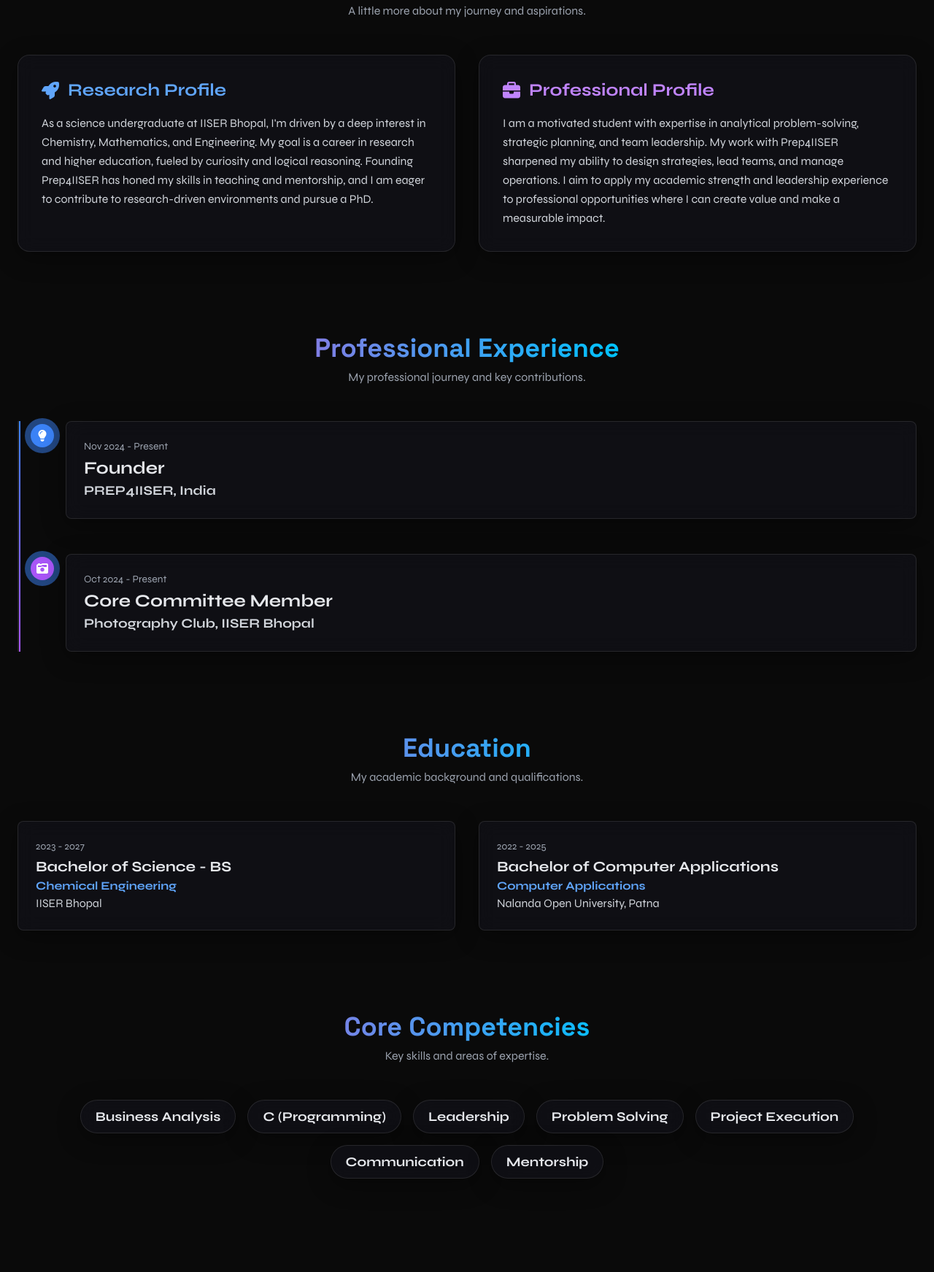
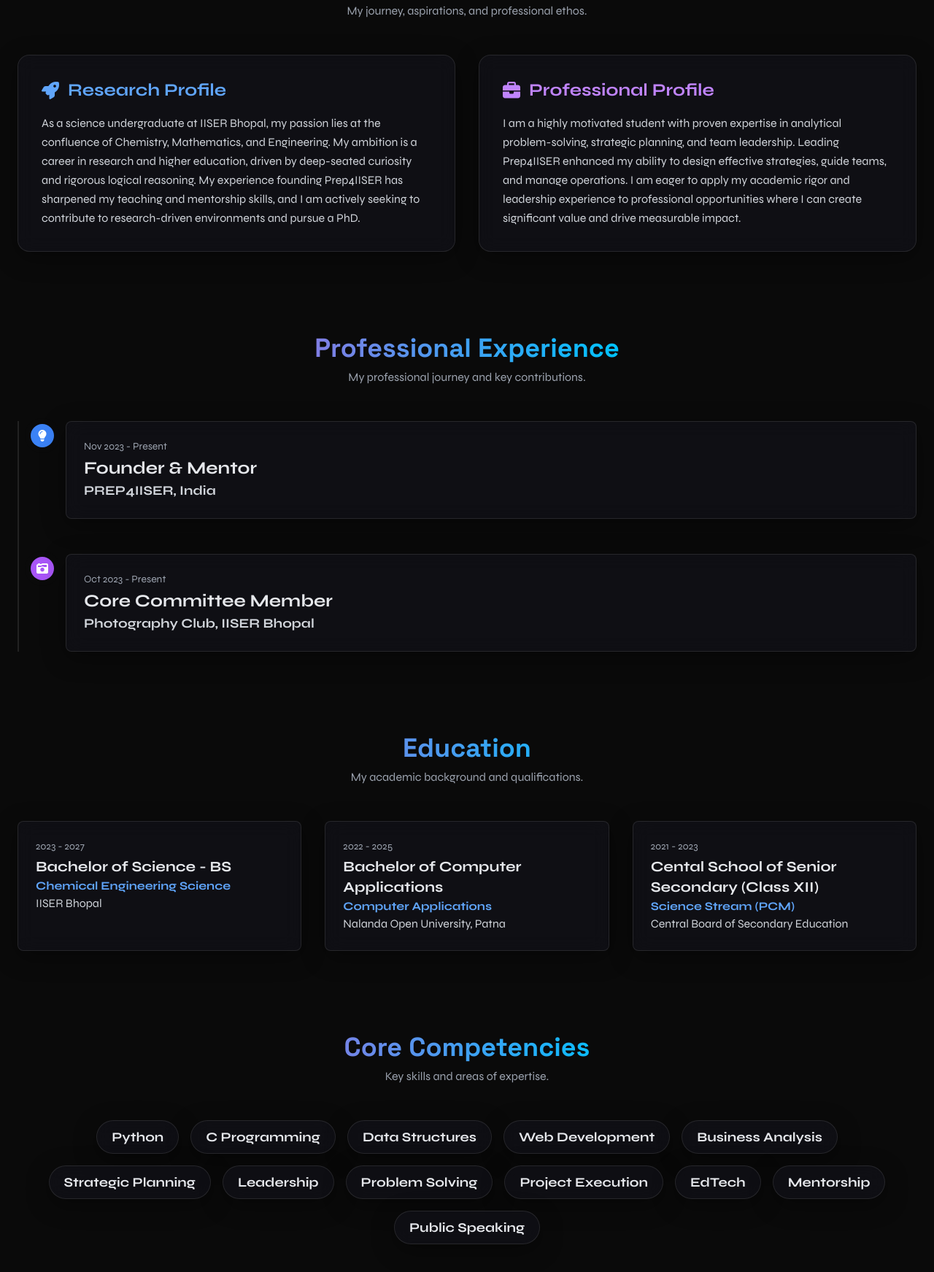
Before and after one commit to akshayiiserb/Portfolio, a plain HTML site: page index.html in a window 1280 px wide. Shown: the part 967-2710 px from the top of the page at 73% size. Drawn offline with nearby package versions, Linux system fonts and the light colour scheme.

Commit message:
Update index.html

```diff
--- a/index.html
+++ b/index.html
@@ -1,13 +1,3 @@
-<!DOCTYPE html>
-<html lang="en" >
-<head>
-  <meta charset="UTF-8">
-  <title>Untitled</title>
-
-
-</head>
-<body>
-<!-- partial:index.partial.html -->
 <!DOCTYPE html>
 <html lang="en" class="scroll-smooth">
 
@@ -133,6 +123,7 @@
             z-index: -1;
             opacity: 0;
             transition: opacity 0.4s ease;
+            filter: blur(5px);
         }
         .glowing-card:hover {
             transform: translateY(-5px);
@@ -171,11 +162,9 @@
         /* Interactive blob */
         #blob {
             background: linear-gradient(to right, var(--accent-blue), var(--accent-purple));
-            height: 250px;
-            width: 250px;
+            height: 250px; width: 250px;
             position: fixed;
-            left: 50%;
-            top: 50%;
+            left: 50%; top: 50%;
             transform: translate(-50%, -50%);
             border-radius: 50%;
             animation: rotate-blob 20s infinite;
@@ -188,6 +177,32 @@
             to { transform: translate(-50%, -50%) rotate(360deg); }
         }
 
+        /* Improved Skill Tag Hover Effect */
+        .skill-tag {
+            position: relative;
+            transition: transform 0.3s ease, color 0.3s ease;
+        }
+        .skill-tag:hover {
+            transform: translateY(-3px);
+            color: #fff;
+        }
+        .skill-tag::before {
+            content: '';
+            position: absolute;
+            top: 0; left: 0; right: 0; bottom: 0;
+            border-radius: 9999px;
+            border: 2px solid transparent;
+            background: linear-gradient(90deg, var(--accent-blue), var(--accent-purple)) border-box;
+            -webkit-mask: linear-gradient(#fff 0 0) padding-box, linear-gradient(#fff 0 0);
+            -webkit-mask-composite: destination-out;
+            mask-composite: exclude;
+            opacity: 0;
+            transition: opacity 0.3s ease-in-out;
+        }
+        .skill-tag:hover::before {
+            opacity: 1;
+        }
+
     </style>
 </head>
 
@@ -195,7 +210,6 @@
     <div id="blob"></div>
     <canvas id="particle-canvas" class="fixed top-0 left-0 w-full h-full z-[-2]"></canvas>
 
-    <!-- Header -->
     <header id="header" class="glass-effect sticky top-0 z-50">
         <div class="container mx-auto px-6 py-4 flex justify-between items-center">
             <a href="#" class="text-2xl font-bold gradient-text-animated">Akshay Tiwari</a>
@@ -219,16 +233,14 @@
         </div>
     </header>
 
-    <!-- Main Content -->
     <main class="container mx-auto px-6 py-12 relative z-10">
 
-        <!-- Hero/Summary Section -->
         <section id="summary" class="flex flex-col md:flex-row items-center min-h-[calc(100vh-80px)] mb-20 reveal">
             <div class="md:w-3/5 text-center md:text-left">
                 <span class="text-lg font-semibold text-blue-400 font-sans">Akshay Tiwari</span>
                 <h1 id="hero-title" class="text-4xl md:text-6xl gradient-text-animated mt-2 mb-4 leading-tight min-h-[144px] md:min-h-[192px]"></h1>
                 <p class="text-gray-400 mb-8 max-w-xl mx-auto md:mx-0 text-lg">
-                    Driven by curiosity and a passion for scientific discovery, I'm building communities and leveraging my analytical skills to solve real-world challenges.
+                    An innovator and educator at the intersection of science and technology. I build communities and leverage my analytical skills to solve real-world challenges.
                 </p>
                 <div class="flex justify-center md:justify-start space-x-4">
                     <a href="#contact" class="bg-blue-600 hover:bg-blue-700 text-white font-bold py-3 px-8 rounded-full transition duration-300 transform hover:scale-105 shimmer-btn magnetic-item">Get In Touch</a>
@@ -238,61 +250,54 @@
             <div class="md:w-2/5 flex justify-center mt-12 md:mt-0">
                    <div class="relative w-72 h-72 md:w-96 md:h-96">
                        <div class="absolute inset-0 bg-gradient-to-br from-blue-500 to-purple-600 rounded-full blur-3xl opacity-50 animate-pulse"></div>
-                    <img src="Ak.png" alt="Akshay Tiwari" class="relative w-full h-full object-cover rounded-full shadow-2xl border-4 border-white/10">
+                       <img src="https://www.prep4iiser.com/img/mentors/akshay.jpeg" alt="Akshay Tiwari" class="relative w-full h-full object-cover rounded-full shadow-2xl border-4 border-white/10">
                    </div>
             </div>
         </section>
 
-        <!-- About Me Section -->
         <section id="about" class="mb-28 reveal">
              <div class="text-center mb-12">
                  <h2 class="text-4xl font-bold gradient-text-animated">About Me</h2>
-                <p class="text-gray-400 mt-2">A little more about my journey and aspirations.</p>
+                 <p class="text-gray-400 mt-2">My journey, aspirations, and professional ethos.</p>
              </div>
              <div class="grid md:grid-cols-2 gap-8">
                  <div class="glass-effect p-8 rounded-2xl glowing-card">
                      <h3 class="font-bold text-2xl mb-4 text-blue-400 flex items-center"><i class="fas fa-rocket mr-3"></i>Research Profile</h3>
                      <p class="text-gray-300 leading-relaxed">
-                        As a science undergraduate at IISER Bhopal, I'm driven by a deep interest in Chemistry, Mathematics, and Engineering. My goal is a career in research and higher education, fueled by curiosity and logical reasoning. Founding Prep4IISER has honed my skills in teaching and mentorship, and I am eager to contribute to research-driven environments and pursue a PhD.
+                        As a science undergraduate at IISER Bhopal, my passion lies at the confluence of Chemistry, Mathematics, and Engineering. My ambition is a career in research and higher education, driven by deep-seated curiosity and rigorous logical reasoning. My experience founding Prep4IISER has sharpened my teaching and mentorship skills, and I am actively seeking to contribute to research-driven environments and pursue a PhD.
                      </p>
                  </div>
                   <div class="glass-effect p-8 rounded-2xl glowing-card">
                      <h3 class="font-bold text-2xl mb-4 text-purple-400 flex items-center"><i class="fas fa-briefcase mr-3"></i>Professional Profile</h3>
                      <p class="text-gray-300 leading-relaxed">
-                         I am a motivated student with expertise in analytical problem-solving, strategic planning, and team leadership. My work with Prep4IISER sharpened my ability to design strategies, lead teams, and manage operations. I aim to apply my academic strength and leadership experience to professional opportunities where I can create value and make a measurable impact.
+                        I am a highly motivated student with proven expertise in analytical problem-solving, strategic planning, and team leadership. Leading Prep4IISER enhanced my ability to design effective strategies, guide teams, and manage operations. I am eager to apply my academic rigor and leadership experience to professional opportunities where I can create significant value and drive measurable impact.
                      </p>
                  </div>
              </div>
         </section>
 
-        <!-- Experience Section -->
         <section id="experience" class="mb-28 reveal">
             <div class="text-center mb-12">
                 <h2 class="text-4xl font-bold gradient-text-animated">Professional Experience</h2>
                 <p class="text-gray-400 mt-2">My professional journey and key contributions.</p>
             </div>
             <div class="relative pl-8 border-l-2 border-white/10">
-                <div class="absolute w-full h-full top-0 left-0">
-                    <div class="absolute h-full w-0.5 bg-gradient-to-b from-blue-500 to-purple-500" style="animation: fill-timeline 5s linear forwards;"></div>
-                </div>
-                <!-- PREP4IISER -->
                 <div class="mb-12 relative">
-                    <div class="absolute -left-4 top-1 w-8 h-8 bg-blue-500 rounded-full flex items-center justify-center text-white ring-8 ring-dark-bg">
+                    <div class="absolute -left-4 top-1 w-8 h-8 bg-blue-500 rounded-full flex items-center justify-center text-white ring-8 ring-[#0a0a0a]">
                         <i class="fas fa-lightbulb"></i>
                     </div>
                     <div class="glass-effect p-6 rounded-lg ml-8 glowing-card">
-                        <p class="text-sm text-gray-400">Nov 2024 - Present</p>
-                        <h3 class="text-2xl font-bold mt-1">Founder</h3>
+                        <p class="text-sm text-gray-400">Nov 2023 - Present</p>
+                        <h3 class="text-2xl font-bold mt-1">Founder & Mentor</h3>
                         <p class="text-lg font-semibold text-gray-300">PREP4IISER, India</p>
                     </div>
                 </div>
-                <!-- Photography Club -->
                 <div class="mb-12 relative">
-                    <div class="absolute -left-4 top-1 w-8 h-8 bg-purple-500 rounded-full flex items-center justify-center text-white ring-8 ring-dark-bg">
+                    <div class="absolute -left-4 top-1 w-8 h-8 bg-purple-500 rounded-full flex items-center justify-center text-white ring-8 ring-[#0a0a0a]">
                         <i class="fas fa-camera-retro"></i>
                     </div>
                     <div class="glass-effect p-6 rounded-lg ml-8 glowing-card">
-                        <p class="text-sm text-gray-400">Oct 2024 - Present</p>
+                        <p class="text-sm text-gray-400">Oct 2023 - Present</p>
                         <h3 class="text-2xl font-bold mt-1">Core Committee Member</h3>
                         <p class="text-lg font-semibold text-gray-300">Photography Club, IISER Bhopal</p>
                     </div>
@@ -300,17 +305,16 @@
             </div>
         </section>
 
-        <!-- Education Section -->
         <section id="education" class="mb-28 reveal">
             <div class="text-center mb-12">
                 <h2 class="text-4xl font-bold gradient-text-animated">Education</h2>
                 <p class="text-gray-400 mt-2">My academic background and qualifications.</p>
             </div>
-            <div class="grid md:grid-cols-2 gap-8">
+            <div class="grid md:grid-cols-2 lg:grid-cols-3 gap-8">
                 <div class="glass-effect p-6 rounded-lg glowing-card">
                     <p class="text-sm text-gray-400">2023 - 2027</p>
                     <h3 class="text-xl font-bold mt-1">Bachelor of Science - BS</h3>
-                    <p class="text-md font-semibold text-blue-400">Chemical Engineering</p>
+                    <p class="text-md font-semibold text-blue-400">Chemical Engineering Science</p>
                     <p class="text-gray-300">IISER Bhopal</p>
                 </div>
                 <div class="glass-effect p-6 rounded-lg glowing-card">
@@ -319,35 +323,44 @@
                     <p class="text-md font-semibold text-blue-400">Computer Applications</p>
                     <p class="text-gray-300">Nalanda Open University, Patna</p>
                 </div>
+                <div class="glass-effect p-6 rounded-lg glowing-card lg:col-span-1 md:col-span-2">
+                    <p class="text-sm text-gray-400">2021 - 2023</p>
+                   <h3 class="text-xl font-bold mt-1">Cental School of Senior Secondary (Class XII)</h3>
+                   <p class="text-md font-semibold text-blue-400">Science Stream (PCM)</p>
+                   <p class="text-gray-300">Central Board of Secondary Education</p>
+               </div>
             </div>
         </section>
 
-        <!-- Skills Section -->
         <section id="skills" class="mb-28 reveal">
             <div class="text-center mb-12">
                 <h2 class="text-4xl font-bold gradient-text-animated">Core Competencies</h2>
                 <p class="text-gray-400 mt-2">Key skills and areas of expertise.</p>
             </div>
             <div class="flex flex-wrap justify-center gap-4">
-                <span class="glass-effect text-lg font-semibold py-2 px-5 rounded-full transition-all duration-300 hover:bg-white/20 cursor-default">Business Analysis</span>
-                <span class="glass-effect text-lg font-semibold py-2 px-5 rounded-full transition-all duration-300 hover:bg-white/20 cursor-default">C (Programming)</span>
-                <span class="glass-effect text-lg font-semibold py-2 px-5 rounded-full transition-all duration-300 hover:bg-white/20 cursor-default">Leadership</span>
-                <span class="glass-effect text-lg font-semibold py-2 px-5 rounded-full transition-all duration-300 hover:bg-white/20 cursor-default">Problem Solving</span>
-                <span class="glass-effect text-lg font-semibold py-2 px-5 rounded-full transition-all duration-300 hover:bg-white/20 cursor-default">Project Execution</span>
-                <span class="glass-effect text-lg font-semibold py-2 px-5 rounded-full transition-all duration-300 hover:bg-white/20 cursor-default">Communication</span>
-                <span class="glass-effect text-lg font-semibold py-2 px-5 rounded-full transition-all duration-300 hover:bg-white/20 cursor-default">Mentorship</span>
+                <span class="glass-effect skill-tag text-lg font-semibold py-2 px-5 rounded-full cursor-default">Python</span>
+                <span class="glass-effect skill-tag text-lg font-semibold py-2 px-5 rounded-full cursor-default">C Programming</span>
+                <span class="glass-effect skill-tag text-lg font-semibold py-2 px-5 rounded-full cursor-default">Data Structures</span>
+                <span class="glass-effect skill-tag text-lg font-semibold py-2 px-5 rounded-full cursor-default">Web Development</span>
+                <span class="glass-effect skill-tag text-lg font-semibold py-2 px-5 rounded-full cursor-default">Business Analysis</span>
+                <span class="glass-effect skill-tag text-lg font-semibold py-2 px-5 rounded-full cursor-default">Strategic Planning</span>
+                <span class="glass-effect skill-tag text-lg font-semibold py-2 px-5 rounded-full cursor-default">Leadership</span>
+                <span class="glass-effect skill-tag text-lg font-semibold py-2 px-5 rounded-full cursor-default">Problem Solving</span>
+                <span class="glass-effect skill-tag text-lg font-semibold py-2 px-5 rounded-full cursor-default">Project Execution</span>
+                <span class="glass-effect skill-tag text-lg font-semibold py-2 px-5 rounded-full cursor-default">EdTech</span>
+                <span class="glass-effect skill-tag text-lg font-semibold py-2 px-5 rounded-full cursor-default">Mentorship</span>
+                <span class="glass-effect skill-tag text-lg font-semibold py-2 px-5 rounded-full cursor-default">Public Speaking</span>
             </div>
         </section>
     </main>
 
-    <!-- Footer / Contact Section -->
     <footer id="contact" class="bg-black/30 text-white mt-20 reveal">
         <div class="container mx-auto px-6 py-12">
             <div class="text-center mb-10">
-                 <h2 class="text-4xl font-bold gradient-text-animated">Contact Me</h2>
-                 <p class="text-gray-400 mt-2">Feel free to reach out. Let's create something amazing!</p>
+                 <h2 class="text-4xl font-bold gradient-text-animated">Let's Connect</h2>
+                 <p class="text-gray-400 mt-2">Feel free to reach out. Let's create something amazing together!</p>
             </div>
-            <div class="flex flex-col md:flex-row justify-center items-center space-y-6 md:space-y-0 md:space-x-12">
+            <div class="flex flex-col md:flex-row justify-center items-center gap-6">
                 <div class="flex items-center space-x-3 glass-effect py-3 px-5 rounded-lg">
                     <i class="fas fa-envelope text-2xl text-blue-400"></i>
                     <a href="mailto:akshaytiwaari11@gmail.com" class="hover:text-blue-300 transition-colors">akshaytiwaari11@gmail.com</a>
@@ -356,13 +369,18 @@
                     <i class="fas fa-phone text-2xl text-blue-400"></i>
                     <span>9473096101</span>
                 </div>
+                 <div class="flex items-center space-x-3 glass-effect py-3 px-5 rounded-lg">
+                    <i class="fa-solid fa-wand-magic-sparkles text-2xl text-purple-400"></i>
+                    <a href="https://wa.me/918789472129" class="hover:text-purple-300 transition-colors">Have a query? Ask Me!</a>
+                </div>
             </div>
              <div class="flex justify-center space-x-6 mt-10">
-                <a href="https://www.linkedin.com/in/akshay-tiwari-8b17542b1" target="_blank" class="text-gray-400 hover:text-white text-3xl transition-transform duration-300 hover:scale-125"><i class="fab fa-linkedin"></i></a>
-                <a href="https://play.google.com/store/apps/details" target="_blank" class="text-gray-400 hover:text-white text-3xl transition-transform duration-300 hover:scale-125"><i class="fab fa-google-play"></i></a>
+                <a href="https://www.linkedin.com/in/akshay-tiwari-8b17542b1" target="_blank" aria-label="Visit my LinkedIn profile" class="text-gray-400 hover:text-white text-3xl transition-transform duration-300 hover:scale-125"><i class="fab fa-linkedin"></i></a>
+
+                <a href="https://prep4iiser.com" target="_blank" aria-label="Visit the PREP4IISER website" class="text-gray-400 hover:text-white text-3xl transition-transform duration-300 hover:scale-125"><i class="fas fa-globe"></i></a>
             </div>
             <div class="text-center text-gray-500 mt-12 border-t border-white/10 pt-6">
-                <p>&copy; 2025 Akshay Tiwari. All rights reserved.</p>
+                <p>&copy; 2025 Akshay Tiwari. All Rights Reserved.</p>
             </div>
         </div>
     </footer>
@@ -388,13 +406,10 @@
         let particlesArray;
 
         class Particle {
-            constructor(x, y, directionX, directionY, size, color) {
-                this.x = x;
-                this.y = y;
-                this.directionX = directionX;
-                this.directionY = directionY;
+            constructor(x, y, directionX, directionY, size) {
+                this.x = x; this.y = y;
+                this.directionX = directionX; this.directionY = directionY;
                 this.size = size;
-                this.color = color;
             }
             draw() {
                 ctx.beginPath();
@@ -442,7 +457,7 @@
 
         // --- Typing Animation ---
         const heroTitle = document.getElementById('hero-title');
-        const textToType = "Founder @ PREP4IISER <br>& Science Undergraduate";
+        const textToType = "Founder, @PREP4IISER,<br>& Science Undergraduate";
         let charIndex = 0;
         function type() {
             if (charIndex < textToType.length) {
@@ -453,7 +468,7 @@
                     heroTitle.innerHTML += textToType.charAt(charIndex);
                     charIndex++;
                 }
-                setTimeout(type, 50);
+                setTimeout(type, 60);
             }
         }
         type();
@@ -475,10 +490,10 @@
                 const rect = item.getBoundingClientRect();
                 const x = e.clientX - rect.left - rect.width / 2;
                 const y = e.clientY - rect.top - rect.height / 2;
-                item.style.transform = `translate(${x * 0.2}px, ${y * 0.3}px)`;
+                item.style.transform = `translate(${x * 0.2}px, ${y * 0.3}px) scale(1.05)`;
             });
             item.addEventListener('mouseleave', function() {
-                item.style.transform = 'translate(0,0)';
+                item.style.transform = 'translate(0,0) scale(1)';
             });
         });
 
@@ -488,15 +503,15 @@
         mobileMenuButton.addEventListener('click', () => {
             mobileMenu.classList.toggle('hidden');
         });
-        document.querySelectorAll('#mobile-menu a').forEach(link => {
-            link.addEventListener('click', () => mobileMenu.classList.add('hidden'));
+        document.querySelectorAll('#mobile-menu a, #header nav a').forEach(link => {
+            link.addEventListener('click', (e) => {
+                if (link.getAttribute('href').startsWith('#')) {
+                    mobileMenu.classList.add('hidden');
+                }
+            });
         });
     });
     </script>
 </body>
 
 </html>
-<!-- partial -->
-
-</body>
-</html>
```
Lines whose indentation alone changed are shown as unchanged.
